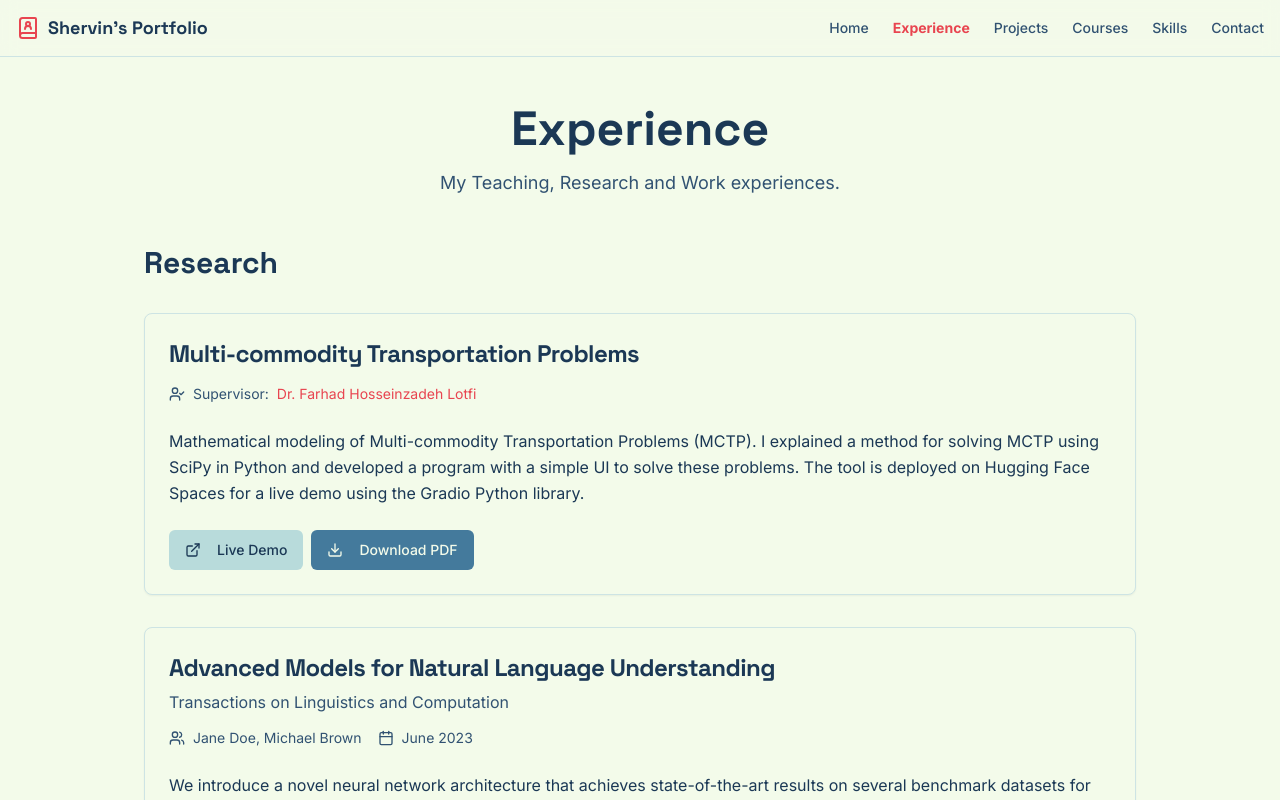
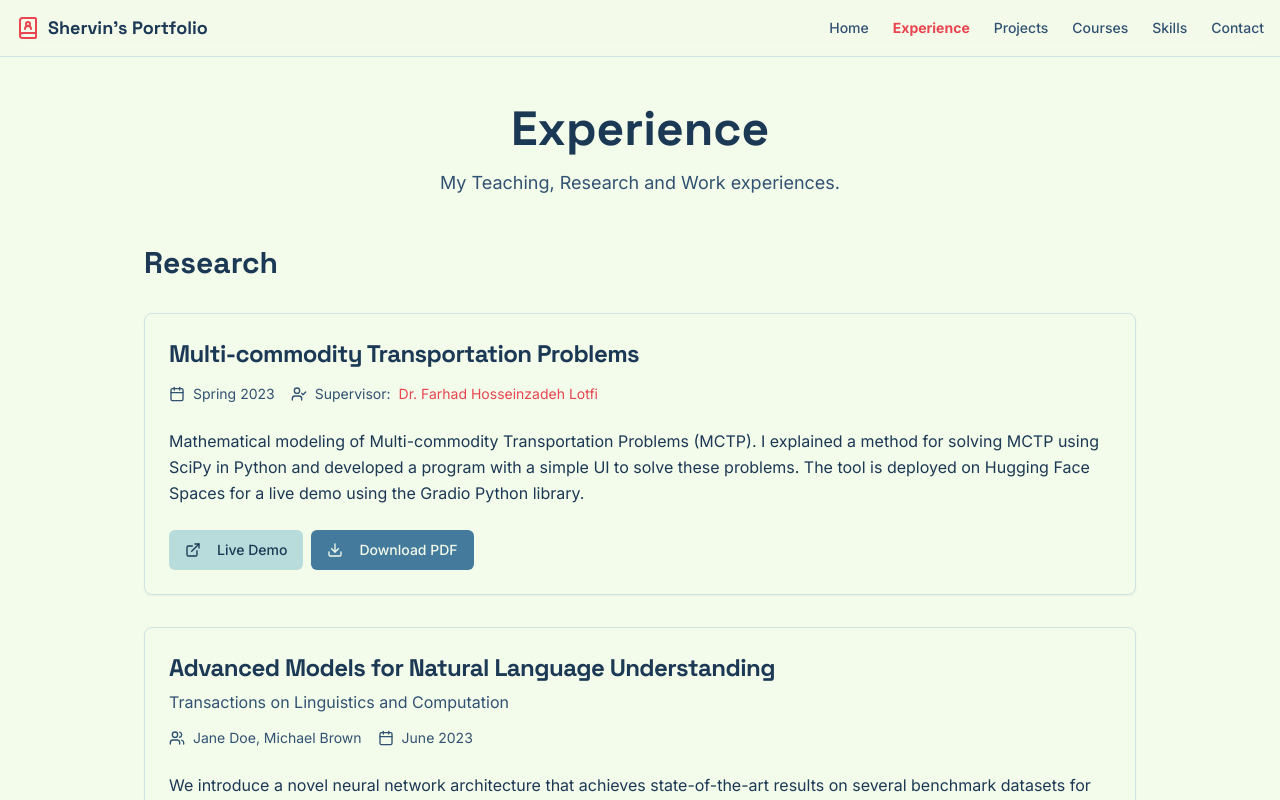
Before and after one commit to DearShervin/dearshervin.github.io, a Next.js app: page /studio/experience in a window 1280 px wide. Shown: the top 800 px of the page. Built offline with nearby package versions, Linux system fonts and the light colour scheme.

Commit message:
initial commit

```diff
--- a/src/app/experience/page.tsx
+++ b/src/app/experience/page.tsx
@@ -18,6 +18,7 @@ const researchPapers = [
     description: "Mathematical modeling of Multi-commodity Transportation Problems (MCTP). I explained a method for solving MCTP using SciPy in Python and developed a program with a simple UI to solve these problems. The tool is deployed on Hugging Face Spaces for a live demo using the Gradio Python library.",
     demoUrl: "#",
     pdfUrl: "#",
+    date: "Spring 2023",
   },
   {
     title: "Advanced Models for Natural Language Understanding",
```
